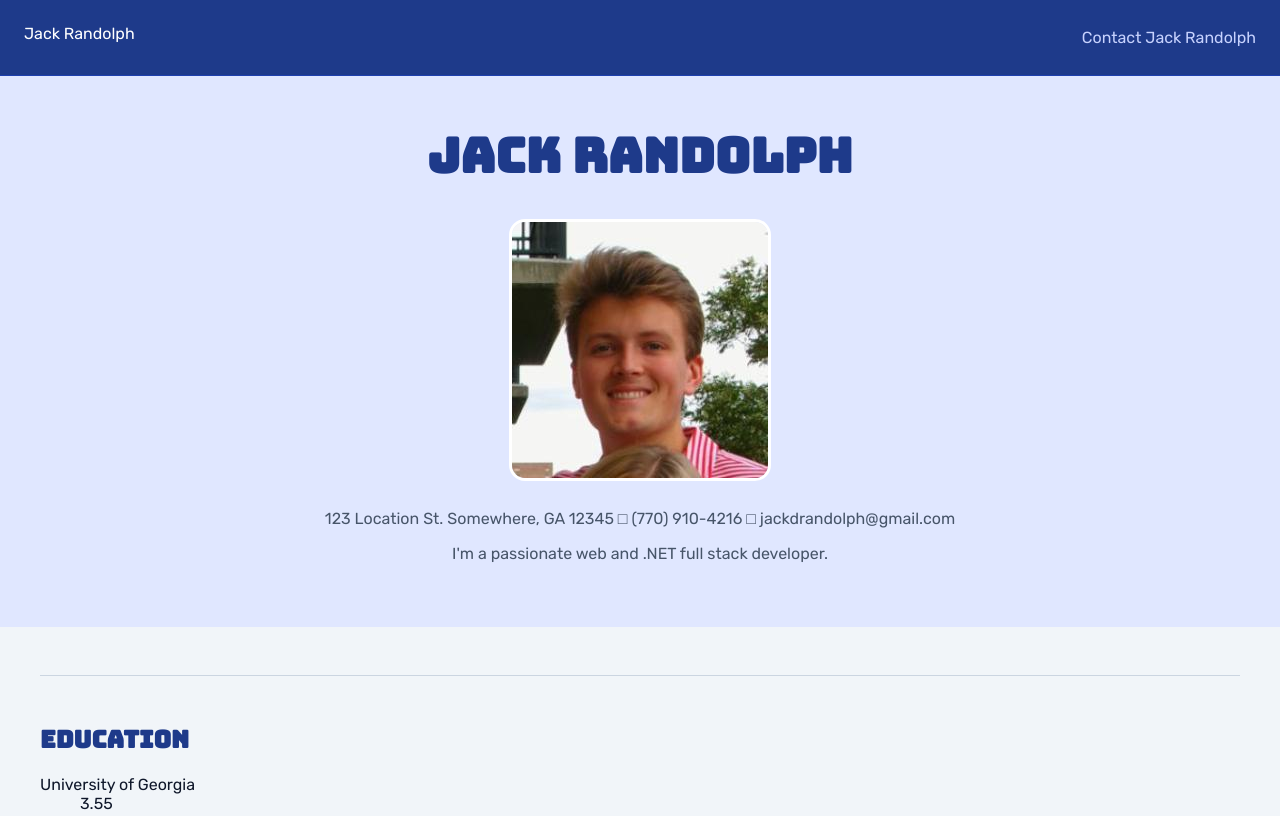
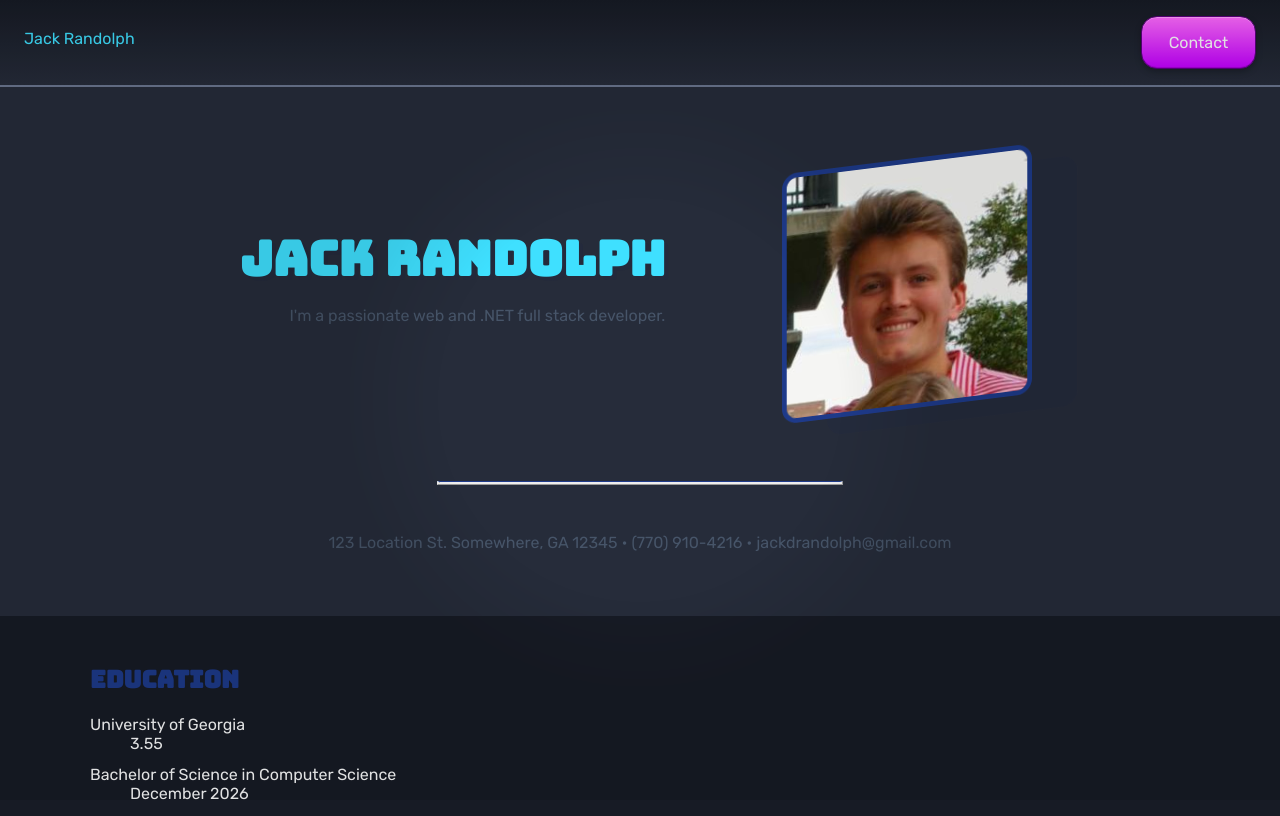
Before and after one commit to JackaPacka/jackapacka.github.io, a website: page index.html in a window 1280 px wide. Shown: the top 816 px of the page. Drawn offline with Linux system fonts and the light colour scheme.

Commit message:
trying something new

```diff
--- a/css/style.css
+++ b/css/style.css
@@ -12,10 +12,45 @@
     font-style: normal;
 }
 
+:root {
+    /* Primary color */
+    --primary-color-lightest: #3fe0ff;
+    --primary-color-lighter:  #1bbcff;
+    --primary-color-light:    #058bff;
+    --primary-color:          #036bfc;
+    --primary-color-dark:     #024fc2;
+    --primary-color-darker:   #012f7a;
+    --primary-color-darkest:  #011733;
+
+    /* Secondary color */
+    --secondary-color-lightest: #ff6bff;
+    --secondary-color-lighter:  #ff3df2;
+    --secondary-color-light:    #e91cff;
+    --secondary-color:          #c300ff;
+    --secondary-color-dark:     #8e00c9;
+    --secondary-color-darker:   #5a007d;
+    --secondary-color-darkest:  #2d003f;
+
+    /* Neutral color */
+    --neutral-color-ultralight: #fafbfc;
+    --neutral-color-lightest:   #cfd6e4;
+    --neutral-color-lighter:    #9aa6bf;
+    --neutral-color-light:      #6b7690;
+    --neutral-color:            #3b4356;
+    --neutral-color-dark:       #262c3a;
+    --neutral-color-darker:     #171b25;
+    --neutral-color-darkest:    #0d1017;
+
+    /* Border */
+    --border-radius: 16px;
+}
+
+/* Neon theme. Mouse is a flashlight */
+
 body {
     margin: 0;
-    background-color: #f1f5f9;
-    color: #0f172a;
+    background-color: var(--neutral-color-darker);
+    color: var(--neutral-color-ultralight);
     font-family: Rubik, sans-serif;
 }
 
@@ -27,29 +62,135 @@ p {
     margin-block: 8px 16px;
 }
 
+
+
+
+
+
+
+
+
+
+
+
+
+
+
+
 /****************   Nav Section **********************/
 nav {
     display: flex;
     justify-content: space-between;
     align-items: center;
 
-    padding-inline: 24px;
-    padding-block: 16px;
+    padding: 16px 24px;
     gap: 16px;
 
-    color: white;
-    background-color: #1e3a8a;
-    border-bottom: 1px solid #1e40af;
+    color: var(--primary-color-lightest);
+
+
+    background: linear-gradient(to bottom, var(--neutral-color-darker), var(--neutral-color-dark));
+    border-bottom: 2px solid var(--neutral-color-light);
 }
 
 nav a {
-    color: #c7d2fe;
+    width: 65px;
+    padding: 16px 24px;
+
+    color: var(--neutral-color-ultralight);
+    background: linear-gradient(
+            to bottom,
+            var(--secondary-color-lightest),
+            var(--secondary-color)
+    );
+    border: 1px solid var(--secondary-color-darker);
+    border-radius: var(--border-radius);
+    box-shadow:
+        0 1px 0 rgba(255, 255, 255, 0.35) inset,
+        0 -1px 0 rgba(0, 0, 0, 0.15) inset,
+        0 3px 6px rgba(0, 0, 0, 0.25);
+
+    cursor: pointer;
     text-decoration: none;
+    text-align: center;
 }
 
 nav a:hover {
     color: white;
 }
+
+
+
+
+
+/*********** Splash Page ************************/
+
+
+
+
+header {
+    padding: 48px;
+    background: var(--neutral-color-dark);
+
+
+
+
+
+
+}
+
+header .hero {
+    display: flex;
+    justify-content: space-between;
+    align-items: center;
+
+    max-width: 800px;
+    margin: 0 auto;
+    gap: 8px;
+
+    text-align: right;
+}
+
+header .hero h1 {
+    color: var(--primary-color-lightest);
+    font-size: 48px;
+    margin-bottom: 16px;
+    font-family: Bungee, sans-serif;
+    text-shadow: 4px 4px 0 rgba(19, 34, 80, 0.1);
+}
+
+header .hero .tagline {
+    color: #475569;
+}
+
+header .hero img {
+    margin-block: 16px;
+    border-radius: 16px;
+    border: 5px solid #1e3a8a;
+    box-shadow: 48px 18px 0 rgba(19, 34, 80, 0.1);
+
+    perspective: 200px;
+    transform: rotateX(20deg) rotateY(-20deg);
+    transform-style: preserve-3d;
+}
+
+header .address {
+    color: #475569;
+    text-align: center;
+}
+
+header hr {
+    max-width: 400px;
+    margin: 48px auto;
+    border-style: ridge;
+}
+
+
+
+
+
+
+
 
 /***********************  Footer Section   **************************/
 footer {
@@ -74,44 +215,18 @@ footer a:hover {
     color: white;
 }
 
-/*********** Splash Page ************************/
-header {
-    padding: 48px 24px;
-    text-align: center;
-    background-color: #e0e7ff;
-}
 
-header h1 {
-    color: #1e3a8a;
-    font-size: 48px;
-    margin-bottom: 16px;
-    font-family: Bungee, sans-serif;
-}
 
-header img {
-    margin-block: 16px;
-    border-radius: 16px;
-    border: 3px solid #ffffff;
-}
-
-.address {
-    color: #475569;
-}
-
-.tagline {
-    color: #475569;
-}
 
 /************* Sections ********************/
 hr {
-    margin: 48px auto;
     max-width: 1200px;
     border: none;
-    border-top: 1px solid #cbd5e1;
+    border-top: 1px solid #1e3a8a;
 }
 
 section {
-    max-width: 1200px;
+    max-width: 1100px;
     margin: 48px auto;
     padding-inline: 16px;
 }
--- a/index.html
+++ b/index.html
@@ -5,25 +5,86 @@
     <meta name="viewport" content="width=device-width, initial-scale=1.0" />
     <link rel="stylesheet" href="css/style.css" />
     <title>Jack Randolph</title>
+
+    <style>
+        :root{
+            --x: 50vw;
+            --y: 50vh;
+            --r: 200px;     /* radius of lit area */
+            --fade: 100px;   /* softness of edge */
+            --dim: 0.1;    /* darkness outside */
+        }
+
+        /* demo content */
+        .wrap{
+            margin: 0;
+            padding: 0;
+        }
+
+        /* The overlay that dims everything except around the cursor */
+        .flashlight{
+            position: fixed;
+            inset: 0;
+            pointer-events: none;
+            /* dim layer */
+            background: rgba(0,0,0,var(--dim));
+            -webkit-mask-image: radial-gradient(
+                    circle at var(--x) var(--y),
+                    transparent 0,
+                    transparent var(--r),
+                    rgba(0,0,0,1) calc(var(--r) + var(--fade))
+            );
+            mask-image: radial-gradient(
+                    circle at var(--x) var(--y),
+                    transparent 0,
+                    transparent var(--r),
+                    rgba(0,0,0,1) calc(var(--r) + var(--fade))
+            );
+        }
+
+        /* Optional: smooth movement */
+        .smooth{
+            transition: -webkit-mask-position 0.05s linear;
+            transition: mask-position 0.05s linear;
+        }
+    </style>
+
+    <script>
+        document.addEventListener("DOMContentLoaded", () => {
+            const root = document.documentElement;
+            window.addEventListener("pointermove", (e) => {
+                root.style.setProperty("--x", e.clientX + "px");
+                root.style.setProperty("--y", e.clientY + "px");
+            }, { passive: true });
+        });
+    </script>
 </head>
 <body>
+    <div class="wrap">
+
+
         <nav>
             <p>Jack Randolph</p>
-    <a href="contact.html">Contact Jack Randolph</a>
+            <a href="contact.html">Contact</a>
         </nav>
+
+
+
+
         <header>
+            <div class="hero">
+                <div>
                     <h1>Jack Randolph</h1>
+                    <p class="tagline">I'm a passionate web and .NET full stack developer.</p>
+                </div>
                 <img src="images/headshot.jpg" alt="Headshot of Jack Randolph" />
-    <p class="address">
-        123 Location St. Somewhere, GA 12345
-        &square;
-        (770) 910-4216
-        &square;
-        jackdrandolph@gmail.com
-    </p>
-    <p class="tagline">I'm a passionate web and .NET full stack developer.</p>
+            </div>
+            <hr/>
+            <p class="address">123 Location St. Somewhere, GA 12345 • (770) 910-4216 • jackdrandolph@gmail.com</p>
         </header>
-<hr/>
+
+
+
         <section>
             <h2>Education</h2>
             <dl>
@@ -46,11 +107,11 @@
                 <li>HTML, CSS, JavaScript</li>
                 <li>React, React Native</li>
                 <li>Python, Java, C#, C/C++, Rust</li>
-        <li>AWS Lambda, AWS API Gateway, AWS DynamoDB, AWS Amplify</li>
+                <li>AWS Lambda, AWS API Gateway, AWS DynamoDB, AWS S3, AWS Amplify</li>
             </ul>
         </section>
         <section>
-    <h2>Leadership and Experience</h2>
+            <h2>Experience</h2>
             <dl>
                 <dt>
                     <a href="https://urestaurants.com/">
@@ -92,5 +153,8 @@
             &copy; <a href="contact.html">Jack Randolph</a>
             <a href="https://www.linkedin.com/in/jackrandolph04/">LinkedIn</a>
         </footer>
+
+        <div class="flashlight"></div>
+    </div>
 </body>
 </html>
```
Also changed, not shown: contact.html (+1 -1 lines), 2 other files. Lines whose indentation alone changed are shown as unchanged.
